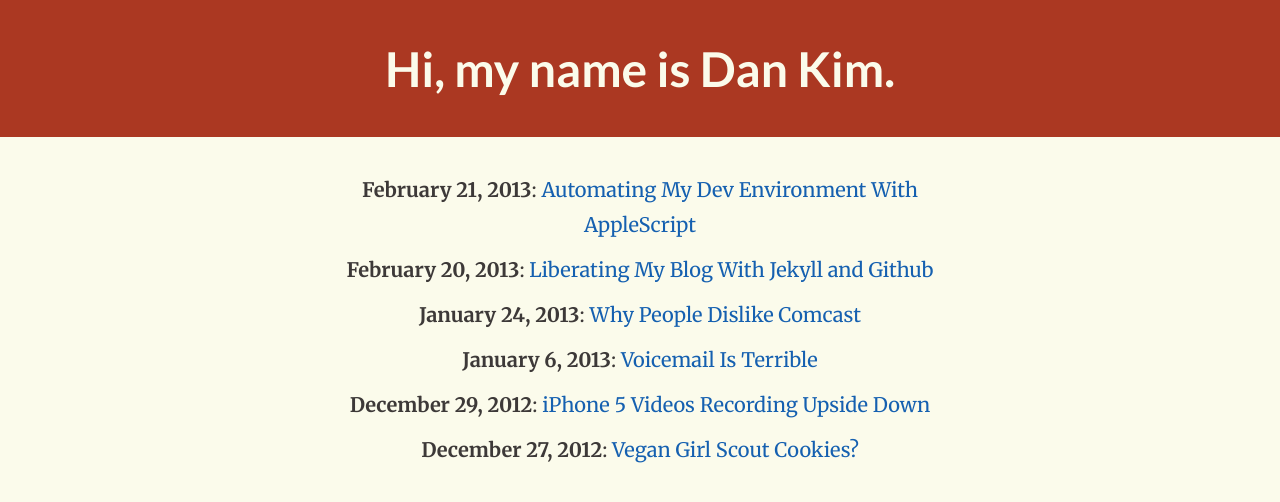
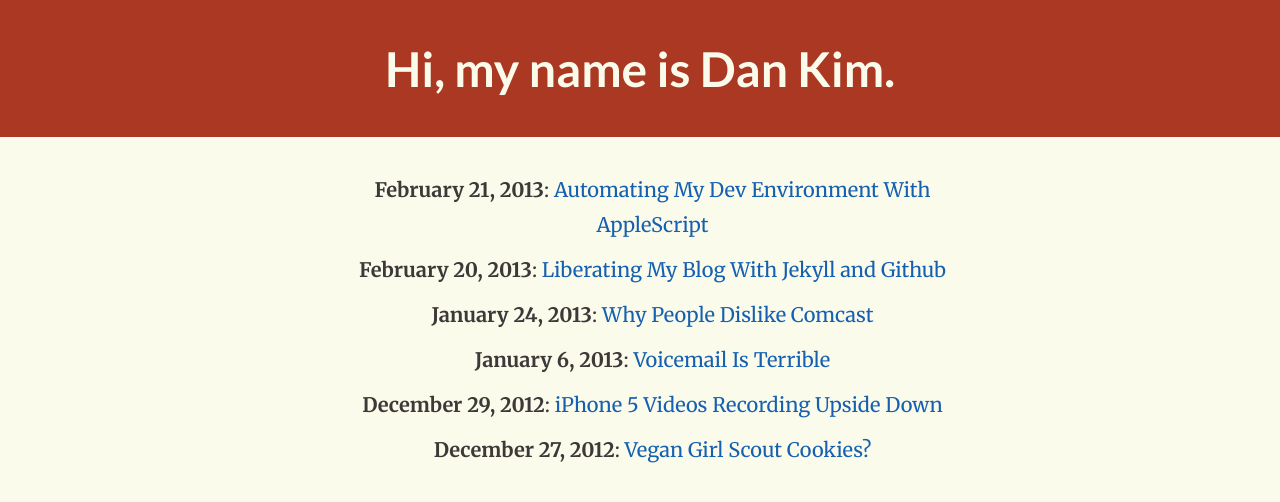
Before and after one commit to clarkhtse/blog, a Jekyll site: the page built from index.html, in a window 1280 px wide. Shown: the top 502 px of the page. Built offline with Jekyll 4.4.1, drawn with Linux system fonts in a browser that asks for light colours; Markdown is read by kramdown in place of the engine named in the settings.

Commit message:
Style tweak to lists

```diff
--- a/stylesheets/styles.css
+++ b/stylesheets/styles.css
@@ -96,6 +96,10 @@
   color: #3d3938;
 }
 
+ul, ol {
+  margin: 5px 0 5px 25px;
+}
+
 h1, h2, h3, .header {
   font-family: "Lato", Georgia, serif;
   text-align: center;
```
